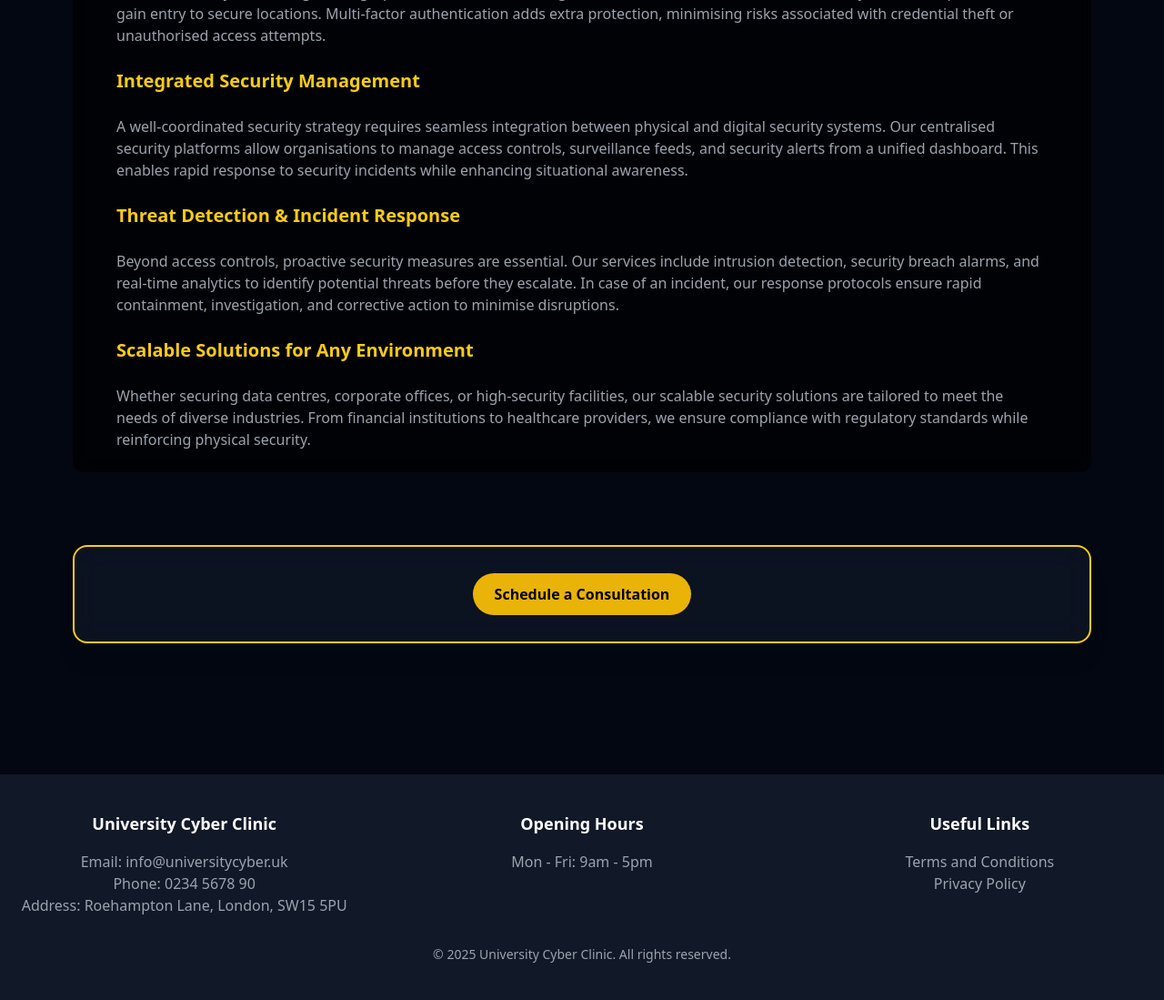
After one commit to FabrizioMorales/Final-Project, a Django app: page /physicalsecurityintegration/ in a window 1280 px wide. The commit adds this page. Shown: the part 801-1900 px from the top of the page at 91% size. Run offline with Django 5.2, Linux system fonts and the light colour scheme; data that the repository does not hold is empty; some libraries are stand-ins or nearby versions.

Commit message:
physicalSecurity page created

```diff
--- /dev/null
+++ b/src/django-project/universitycyberclinic/home_app/templates/physicalsecurityintegration.html
@@ -0,0 +1,63 @@
+{% extends "base.html" %}
+{% load static %}
+
+{% block title %}
+<title>Physical Security Integration</title>
+<link href="https://fonts.googleapis.com/css2?family=Inter:wght@400;600;700&display=swap" rel="stylesheet">
+<link href="https://fonts.googleapis.com/css2?family=Share+Tech+Mono&display=swap" rel="stylesheet">
+<link rel="stylesheet" href="{% static 'css/style.css' %}">
+{% endblock title %}
+
+{% block content %}
+<video id="video-background" autoplay loop muted class="fixed top-0 left-0 w-full h-full object-cover z-[-1] opacity-100">
+    <source src="{% static 'images/circuit-board.3840x2160.mp4' %}" type="video/mp4">
+    Your browser does not support the video tag.
+</video>
+
+<section class="mb-16">
+    <div class="flex justify-center mb-12 text-center pt-40" data-aos="fade-down">
+        <div class="px-6 py-3 border-2 border-yellow-400 rounded-2xl text-white text-2xl md:text-3xl font-bold bg-gray-900 bg-opacity-70 backdrop-blur">
+            <h2 class="text-gray-300 text-3xl md:text-4xl mb-4">Physical Security Integration</h2>
+        </div>
+    </div>
+    <div class="bg-black bg-opacity-70 p-6 rounded-xl hover:shadow-2xl transform hover:scale-105 transition duration-300 hover:border-4 hover:border-yellow-400 px-12 mx-6 lg:mx-20 backdrop-blur" data-aos="fade-up">
+        <div class="text-gray-400 space-y-6">
+            <h1 class="text-2xl font-bold text-yellow-400">Securing Critical Systems</h1>
+            <p>
+                Securing critical systems requires more than digital defences—integrating physical security ensures robust protection against unauthorised access, insider threats, and potential breaches. Our Physical Security Integration services provide advanced surveillance, biometric authentication, and access control solutions to safeguard sensitive infrastructure.
+            </p>
+
+            <h2 class="text-xl font-semibold text-yellow-400">Advanced Surveillance Systems</h2>
+            <p>
+                Real-time monitoring is key to preventing unauthorised access and detecting suspicious activities. We deploy high-definition security cameras, motion sensors, and intelligent video analytics to ensure comprehensive surveillance around critical areas. With remote access and AI-driven threat detection, security teams can quickly identify and respond to incidents.
+            </p>
+
+            <h2 class="text-xl font-semibold text-yellow-400">Biometric Authentication & Access Control</h2>
+            <p>
+                Traditional security measures like keycards can be compromised, but biometric authentication offers a more reliable solution. Our access control systems integrate fingerprint scanners, facial recognition, and iris detection to ensure that only authorised personnel gain entry to secure locations. Multi-factor authentication adds extra protection, minimising risks associated with credential theft or unauthorised access attempts.
+            </p>
+
+            <h2 class="text-xl font-semibold text-yellow-400">Integrated Security Management</h2>
+            <p>
+                A well-coordinated security strategy requires seamless integration between physical and digital security systems. Our centralised security platforms allow organisations to manage access controls, surveillance feeds, and security alerts from a unified dashboard. This enables rapid response to security incidents while enhancing situational awareness.
+            </p>
+
+            <h2 class="text-xl font-semibold text-yellow-400">Threat Detection & Incident Response</h2>
+            <p>
+                Beyond access controls, proactive security measures are essential. Our services include intrusion detection, security breach alarms, and real-time analytics to identify potential threats before they escalate. In case of an incident, our response protocols ensure rapid containment, investigation, and corrective action to minimise disruptions.
+            </p>
+
+            <h2 class="text-xl font-semibold text-yellow-400">Scalable Solutions for Any Environment</h2>
+            <p>
+                Whether securing data centres, corporate offices, or high-security facilities, our scalable security solutions are tailored to meet the needs of diverse industries. From financial institutions to healthcare providers, we ensure compliance with regulatory standards while reinforcing physical security.
+            </p>
+        </div>
+    </div>
+
+    <section class="mt-20 bg-gray-900 bg-opacity-70 backdrop-blur-lg border-2 border-yellow-400 rounded-2xl p-10 shadow-xl text-white text-center px-12 mx-6 lg:mx-20" data-aos="fade-up">
+        <a href="{% url 'appointment' %}" class="bg-yellow-500 hover:bg-yellow-400 text-black font-bold rounded-full px-6 py-3 transition duration-300">
+            Schedule a Consultation
+        </a>
+    </section>
+</section>
+{% endblock content %}
--- a/src/django-project/universitycyberclinic/home_app/urls.py
+++ b/src/django-project/universitycyberclinic/home_app/urls.py
@@ -9,7 +9,7 @@ from .views import (
     appointment_view, receipt_view, download_receipt_pdf,
     resources, contact, about, services, networking, cloudsecurity,dataprotection,
     incidentresponseforensics, complianceandriskmanagement, trainingandwareness,
-    ransomwareprotectionandresponse,
+    ransomwareprotectionandresponse,physicalsecurityintegration,
     user_dashboard, cancel_appointment,
     edit_profile, admin_dashboard, mark_appointment_completed,
     export_appointments_csv, assign_appointment_staff, admin_appointments_view,
@@ -36,6 +36,7 @@ urlpatterns = [
     path("complianceandriskmanagement/",complianceandriskmanagement, name="complianceandriskmanagement"),
     path("trainingandwareness/",trainingandwareness, name="trainingandwareness"),
     path ("ransomwareprotectionandresponse/",ransomwareprotectionandresponse, name="ransomwareprotectionandresponse"),
+    path("physicalsecurityintegration/",physicalsecurityintegration, name="physicalsecurityintegration"),
 
     # --- Appointments (User) ---
     path("appointment/", appointment_view, name="appointment"),
--- a/src/django-project/universitycyberclinic/home_app/views.py
+++ b/src/django-project/universitycyberclinic/home_app/views.py
@@ -81,6 +81,9 @@ def trainingandwareness(request):
 
 def ransomwareprotectionandresponse(request):
     return render(request, 'ransomwareprotectionandresponse.html', {'welcome_msg': "Welcome to our Ransomware Protection and Response Page"})
+
+def physicalsecurityintegration(request):
+    return render(request, 'physicalsecurityintegration.html', {'welcome_msg': "Welcome to our Physical Security Integration Page"})
 
 
 
```
Also changed, not shown: src/django-project/universitycyberclinic/home_app/templates/home.html (+7 -5 lines), src/django-project/universitycyberclinic/home_app/templates/services.html (+7 -5 lines).
